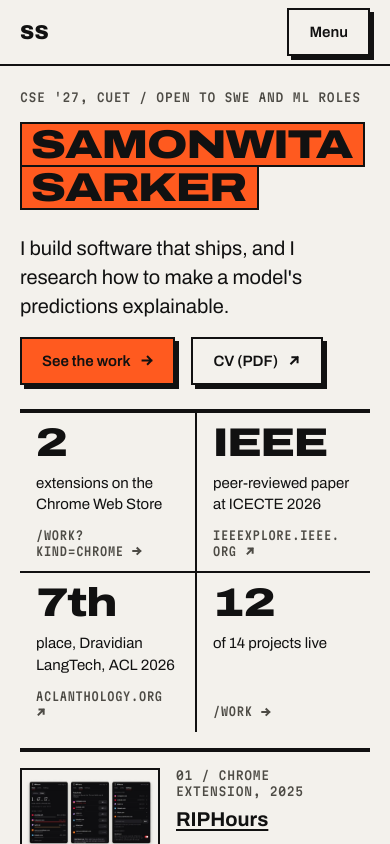
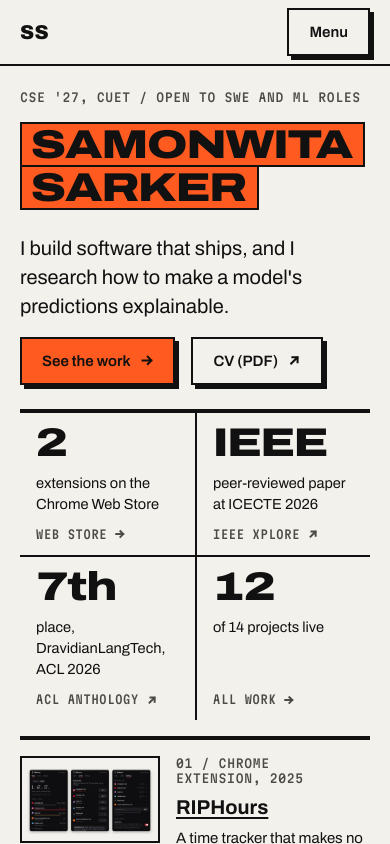
Before and after one commit to SamisDone/Professional-Portfolio-SST, a React (Vite) app: page / in a window 390 px wide. Shown: the top 844 px of the page. Built offline with nearby package versions, Linux system fonts and the light colour scheme.

Commit message:
Stop the stat cards splitting words on phones
Under 480px the domain line is a short label and the claim scales with the cell, so DravidianLangTech fits whole from 320px.

```diff
--- a/index.html
+++ b/index.html
@@ -41,8 +41,8 @@
     -->
     <link rel="preload" href="/src/fonts/Archivo.woff2" as="font" type="font/woff2" crossorigin />
     <link rel="preload" href="/src/fonts/MartianMono-Label.woff2" as="font" type="font/woff2" crossorigin />
-    <!-- Phones only: the proof row's domain lines, on the first screen there. -->
-    <link rel="preload" href="/src/fonts/MartianMono-Narrow.woff2" as="font" type="font/woff2" crossorigin media="(max-width: 639.98px)" />
+    <!-- Large phones only: the proof row's domain lines. Under 480px they are short labels. -->
+    <link rel="preload" href="/src/fonts/MartianMono-Narrow.woff2" as="font" type="font/woff2" crossorigin media="(min-width: 480px) and (max-width: 639.98px)" />
     <link rel="icon" href="/favicon.ico" sizes="48x48" />
     <link rel="icon" type="image/svg+xml" href="/favicon.svg" />
     <!-- iOS ignores an SVG here, so the home-screen icon is a 180px PNG. -->
--- a/src/components/Proof.tsx
+++ b/src/components/Proof.tsx
@@ -20,22 +20,6 @@ function breakAfterDots(text = "") {
 }
 
 /**
- * A long run-together name such as DravidianLangTech may break where its own
- * capitals join its words, so a 320px cell does not push it past the border.
- * Never anywhere else, and never with a hyphen.
- */
-function breakCamelCase(text: string) {
-  // Only the first join in each word, so it reads Dravidian / LangTech,
-  // never DravidianLang / Tech.
-  return text.split(/(?<=\b[A-Z][a-z]+)(?=[A-Z][a-z])/).map((part, i) => (
-    <Fragment key={i}>
-      {i > 0 && <wbr />}
-      {part}
-    </Fragment>
-  ));
-}
-
-/**
  * Four claims, each with its receipt, directly under the hero and opened by a
  * 4px rule. The whole cell is the link, and it says where it goes before you
  * press it: the destination domain sits at the foot of every cell.
@@ -53,9 +37,12 @@ export default function Proof() {
           const body = (
             <>
               <span className="t-figure">{item.value}</span>
-              <span className="t-small mt-3 block">{breakCamelCase(item.label)}</span>
+              <span className="t-small proof-label mt-3 block">{item.label}</span>
               <span className="t-label domain-line mt-auto block pt-3 text-ink-2 sm:pt-4">
-                {breakAfterDots(where)}
+                {/* Under 480px a domain cannot fit its cell, so the line names
+                    the destination instead. */}
+                <span className="proof-short">{item.short}</span>
+                <span className="proof-full">{breakAfterDots(where)}</span>
                 {/* A no-break space, so the arrow never wraps onto a line of its own. */}
                 {"\u00A0"}
                 <Arrow dir={item.internal ? "right" : "out"} />
--- a/src/data/content.ts
+++ b/src/data/content.ts
@@ -58,6 +58,8 @@ export type Proof = {
   href?: string;
   /** Routes through the router rather than opening a new tab. */
   internal?: boolean;
+  /** Replaces the destination line under 480px, where a domain cannot fit. */
+  short?: string;
 };
 
 
@@ -1135,6 +1137,7 @@ export const proof: Proof[] = [
     // Web Store developer page to link, it goes here with `internal` removed.
     href: "/work?kind=chrome",
     internal: true,
+    short: "Web Store",
   },
   {
     // "1" rendered at the same size as the others undersold this badly. The
@@ -1142,6 +1145,7 @@ export const proof: Proof[] = [
     value: "IEEE",
     label: "peer-reviewed paper at ICECTE 2026",
     href: "https://ieeexplore.ieee.org/document/11429440",
+    short: "IEEE Xplore",
   },
   {
     // Was "7th of the field", which implies a denominator. The shared task
@@ -1152,6 +1156,7 @@ export const proof: Proof[] = [
     value: "7th",
     label: "place, DravidianLangTech, ACL 2026",
     href: "https://aclanthology.org/2026.dravidianlangtech-1.58/",
+    short: "ACL Anthology",
   },
   {
     // This slot read "300+ competitive programming problems solved" over a
@@ -1167,6 +1172,7 @@ export const proof: Proof[] = [
     label: `of ${workIndex.length} projects live`,
     href: "/work",
     internal: true,
+    short: "All work",
   },
 ];
 
--- a/src/index.css
+++ b/src/index.css
@@ -473,6 +473,26 @@
   @media (max-width: 359.98px) {
     .domain-line {
       letter-spacing: 0;
+    }
+  }
+
+  /*
+   * The proof row under 480px: the short destination replaces the domain, and
+   * the claim scales with the cell, so the longest word, DravidianLangTech,
+   * fits whole from 320px up without being allowed to break.
+   */
+  .proof-short {
+    display: none;
+  }
+  @media (max-width: 479.98px) {
+    .proof-short {
+      display: inline;
+    }
+    .proof-full {
+      display: none;
+    }
+    .proof-label {
+      font-size: min(0.9375rem, 3.75vw);
     }
   }
 
```
